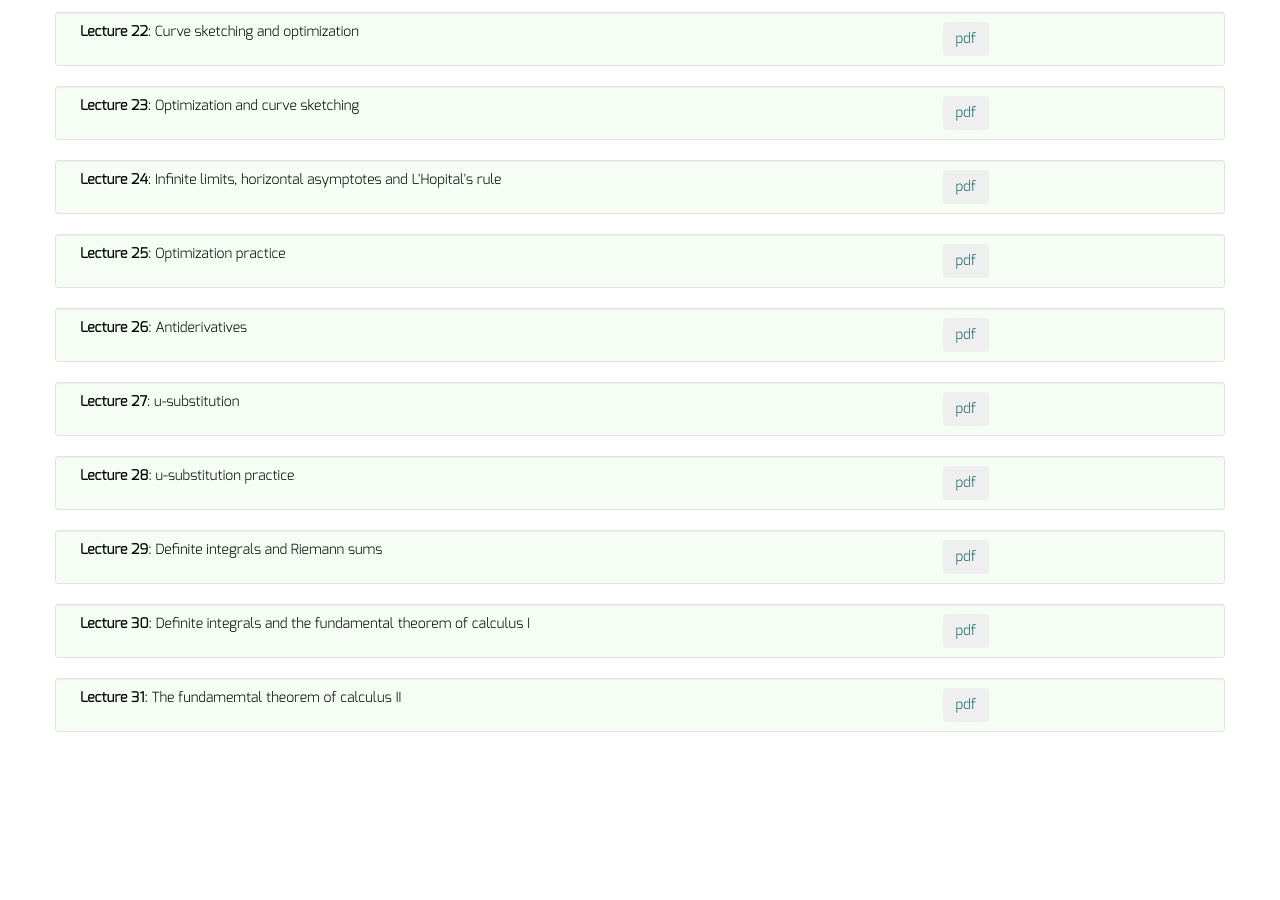
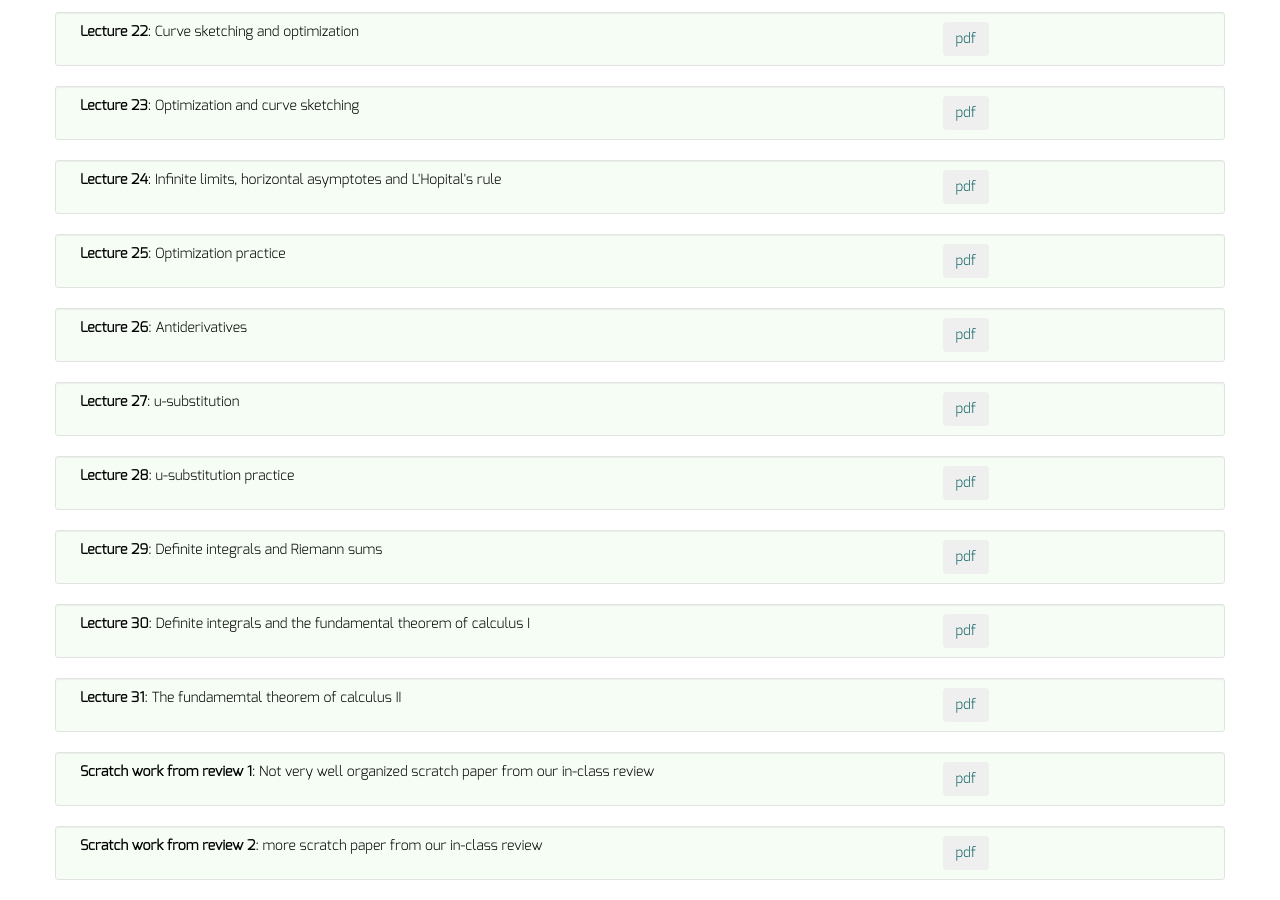
Before and after one commit to dkrashen/calc1, a Jekyll site: the page built from lectures/index.html, in a window 1280 px wide and 900 px high, scrolled down 1750 px. Built offline with Jekyll 4.4.1, drawn with Linux system fonts in a browser that asks for light colours; before the commit the page ends 2502 px from its top, so only the background shows below that.

Commit message:
add scratch paper

```diff
--- a/_data/lectures.yml
+++ b/_data/lectures.yml
@@ -88,3 +88,10 @@
 - title: "Lecture 31"
   filename: "lecture31.pdf"
   description: "The fundamemtal theorem of calculus II"
+- title: "Scratch work from review 1"
+  filename: "review1.pdf"
+  description: "Not very well organized scratch paper from our in-class
+  review"
+- title: "Scratch work from review 2"
+  filename: "review2.pdf"
+  description: "more scratch paper from our in-class review"
```
Also changed, not shown: 2 other files.
